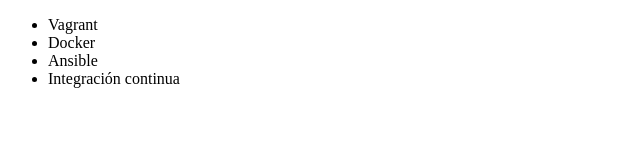
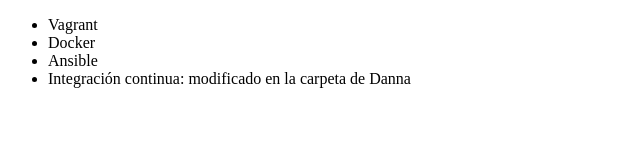
Before and after one commit to DiegoPadillaMoreno/Alura-git, a plain HTML site: page index.html in a window 1280 px wide. Shown: the whole page, without its empty margins (0-640 px from the left). Drawn offline with Linux system fonts and the light colour scheme.

Commit message:
Agrego comentarios Danna

```diff
--- a/index.html
+++ b/index.html
@@ -9,7 +9,7 @@
          <li> Vagrant </li>
          <li> Docker </li>
          <li> Ansible </li>
-         <li> Integración continua </li>
+         <li> Integración continua: modificado en la carpeta de Danna </li>
      </ul>
 </body>
 </html>
```
